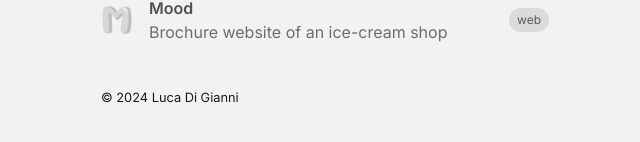
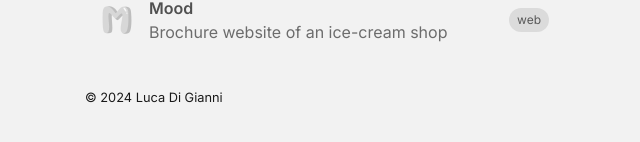
Before and after one commit to ldgni/ldgni.io, a Next.js app: page / in a window 1280 px wide. Shown: the part 464-606 px from the top of the page, without its empty margins (315-955 px from the left). Built offline with nearby package versions, Linux system fonts and the light colour scheme.

Commit message:
style: improve footer and project list styling

```diff
--- a/src/components/footer.tsx
+++ b/src/components/footer.tsx
@@ -1,6 +1,6 @@
 export default function Footer() {
   return (
-    <footer className="container mt-8">
+    <footer>
       <small>&copy; 2024 Luca Di Gianni</small>
     </footer>
   );
--- a/src/components/projects-list.tsx
+++ b/src/components/projects-list.tsx
@@ -30,7 +30,7 @@ interface Project {
 
 export default function ProjectsList() {
   return (
-    <ul className="flex flex-col gap-4">
+    <ul className="mb-8 flex flex-col gap-4">
       {projects.map((project: Project) => (
         <li key={project.id}>
           <a
@@ -41,6 +41,7 @@ export default function ProjectsList() {
               <Image
                 src={project.logo}
                 alt={project.name}
+                className="size-8"
                 width={32}
                 height={32}
               />
```
